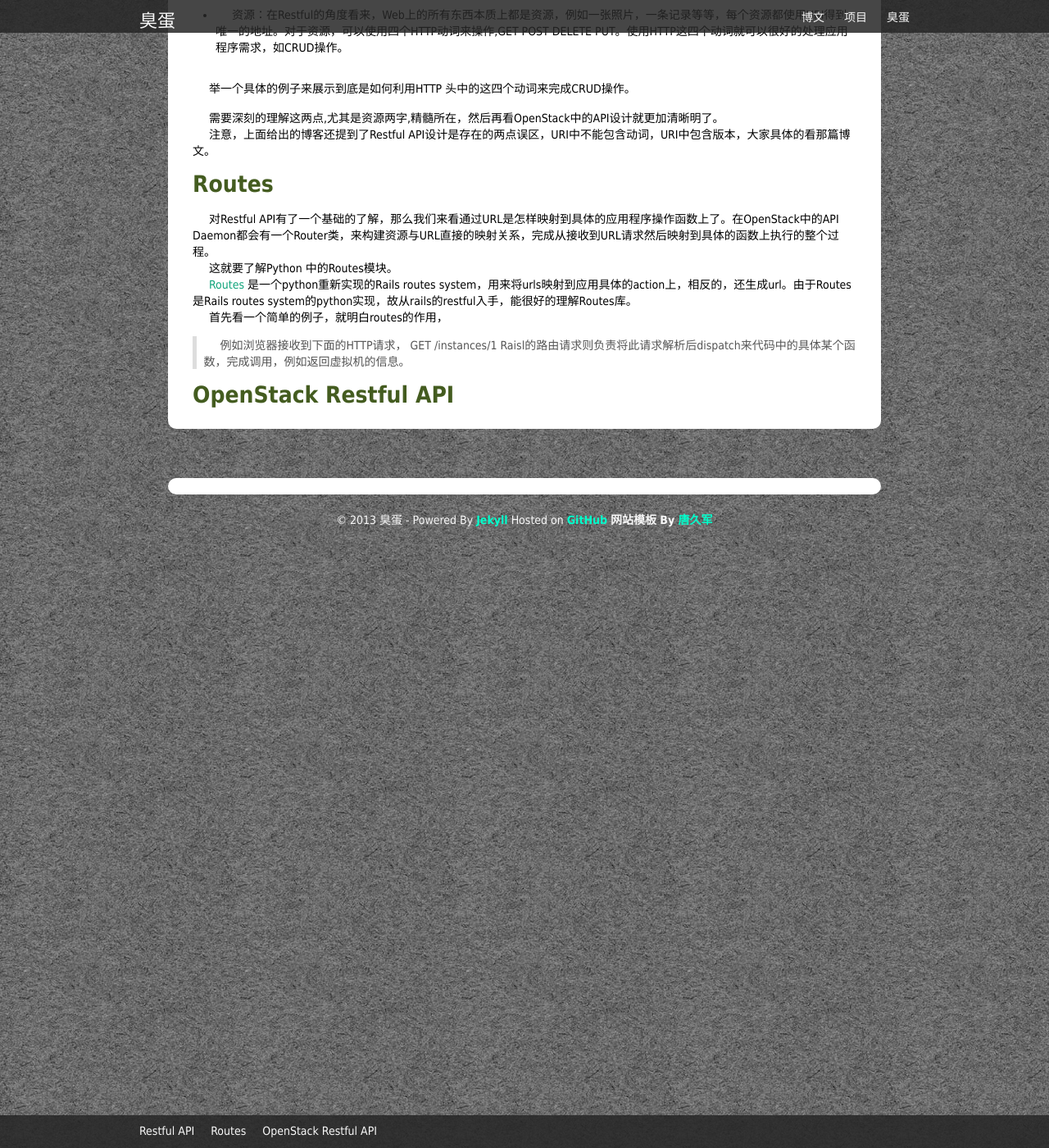
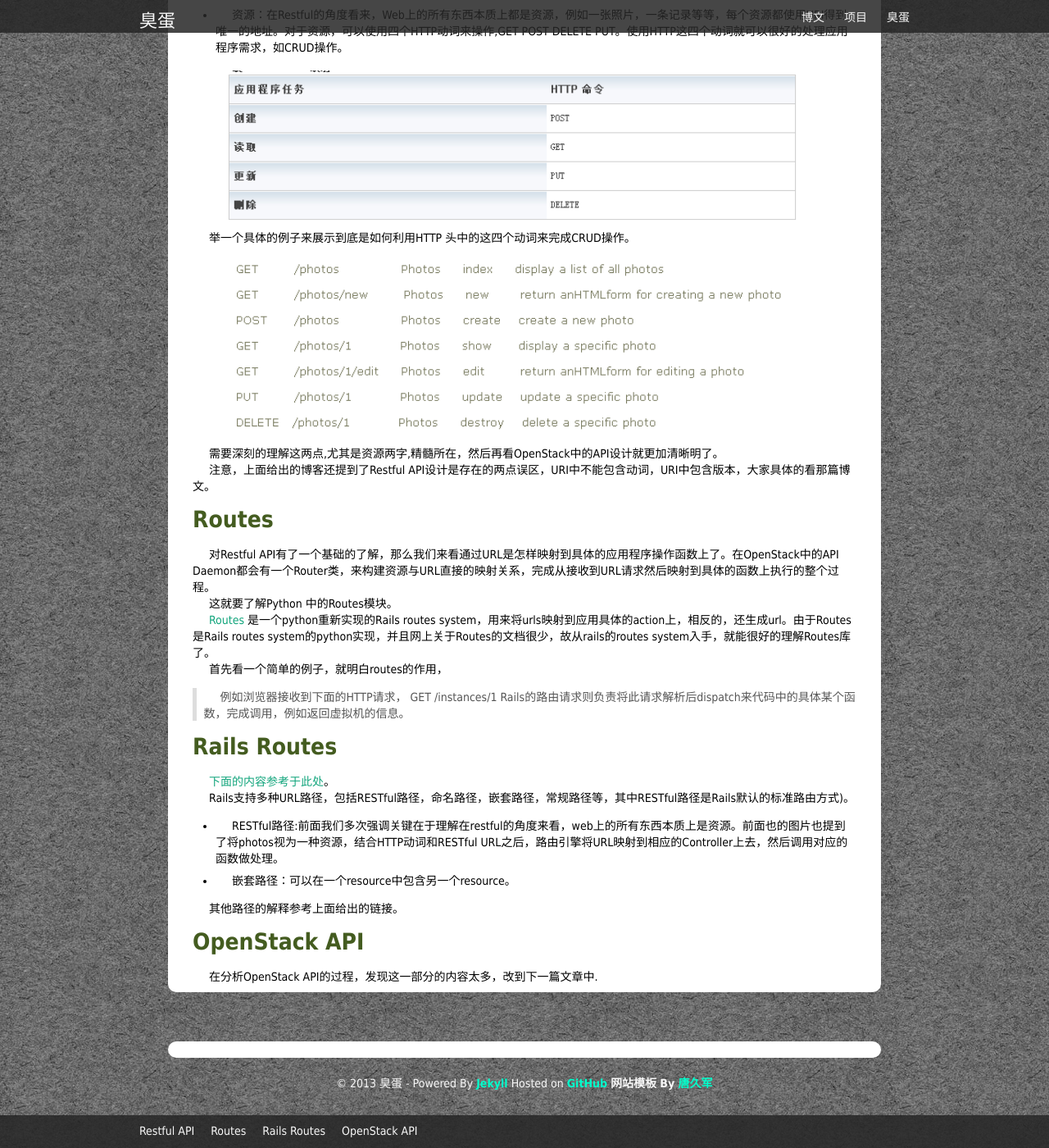
Before and after one commit to liuan/blog, a Jekyll site: the page built from _posts/2013-7-28-OpenStack-Restful-API.md, in a window 1280 px wide and 1400 px high, scrolled down 635 px. Shown: the whole window at 82% size. Built offline with Jekyll 4.4.1, drawn with Linux system fonts in a browser that asks for light colours; comment, search, counter and statistics services are not loaded.

Commit message:
supplement some contents in restful api article

```diff
--- a/_posts/2013-7-28-OpenStack-Restful-API.md
+++ b/_posts/2013-7-28-OpenStack-Restful-API.md
@@ -19,11 +19,11 @@ Rest即`Representational State Transfer`,中文大家翻译成表述性状态转
 
 * 资源：在Restful的角度看来，Web上的所有东西本质上都是资源，例如一张照片，一条记录等等，每个资源都使用URI得到唯一的地址。对于资源，可以使用四个HTTP动词来操作,GET POST DELETE PUT。使用HTTP这四个动词就可以很好的处理应用程序需求，如CRUD操作。
 
-<img src=""/>
+<img src="/assets/img/openstack_restful_api.png" width="700px"/>
 
 举一个具体的例子来展示到底是如何利用HTTP 头中的这四个动词来完成CRUD操作。
 
-<img src=""/>
+<img src="/assets/img/openstack_restful_api_01.png" width="700px"/>
 
 需要深刻的理解这两点,尤其是资源两字,精髓所在，然后再看OpenStack中的API设计就更加清晰明了。
 
@@ -35,12 +35,26 @@ Rest即`Representational State Transfer`,中文大家翻译成表述性状态转
 
 这就要了解Python 中的Routes模块。
 
-[Routes](http://routes.readthedocs.org/en/latest/introduction.html) 是一个python重新实现的Rails routes system，用来将urls映射到应用具体的action上，相反的，还生成url。由于Routes是Rails routes system的python实现，故从rails的restful入手，能很好的理解Routes库。
+[Routes](http://routes.readthedocs.org/en/latest/introduction.html) 是一个python重新实现的Rails routes system，用来将urls映射到应用具体的action上，相反的，还生成url。由于Routes是Rails routes system的python实现，并且网上关于Routes的文档很少，故从rails的routes system入手，就能很好的理解Routes库了。
 
 首先看一个简单的例子，就明白routes的作用，
 
 > 例如浏览器接收到下面的HTTP请求，
 > GET /instances/1
-> Raisl的路由请求则负责将此请求解析后dispatch来代码中的具体某个函数，完成调用，例如返回虚拟机的信息。
+> Rails的路由请求则负责将此请求解析后dispatch来代码中的具体某个函数，完成调用，例如返回虚拟机的信息。
 
-### OpenStack Restful API
+### Rails Routes
+
+[下面的内容参考于此处](http://guides.ruby-china.org/routing.html)。
+
+Rails支持多种URL路径，包括RESTful路径，命名路径，嵌套路径，常规路径等，其中RESTful路径是Rails默认的标准路由方式)。
+
+* RESTful路径:前面我们多次强调关键在于理解在restful的角度来看，web上的所有东西本质上是资源。前面也的图片也提到了将photos视为一种资源，结合HTTP动词和RESTful URL之后，路由引擎将URL映射到相应的Controller上去，然后调用对应的函数做处理。
+
+* 嵌套路径：可以在一个resource中包含另一个resource。
+
+其他路径的解释参考上面给出的链接。
+
+### OpenStack API
+
+在分析OpenStack API的过程，发现这一部分的内容太多，改到下一篇文章中.
```
Also changed, not shown: assets/img/openstack_restful_api.png (added), assets/img/openstack_restful_api_01.png (added), assets/img/openstack_restful_api_02.png (added).
